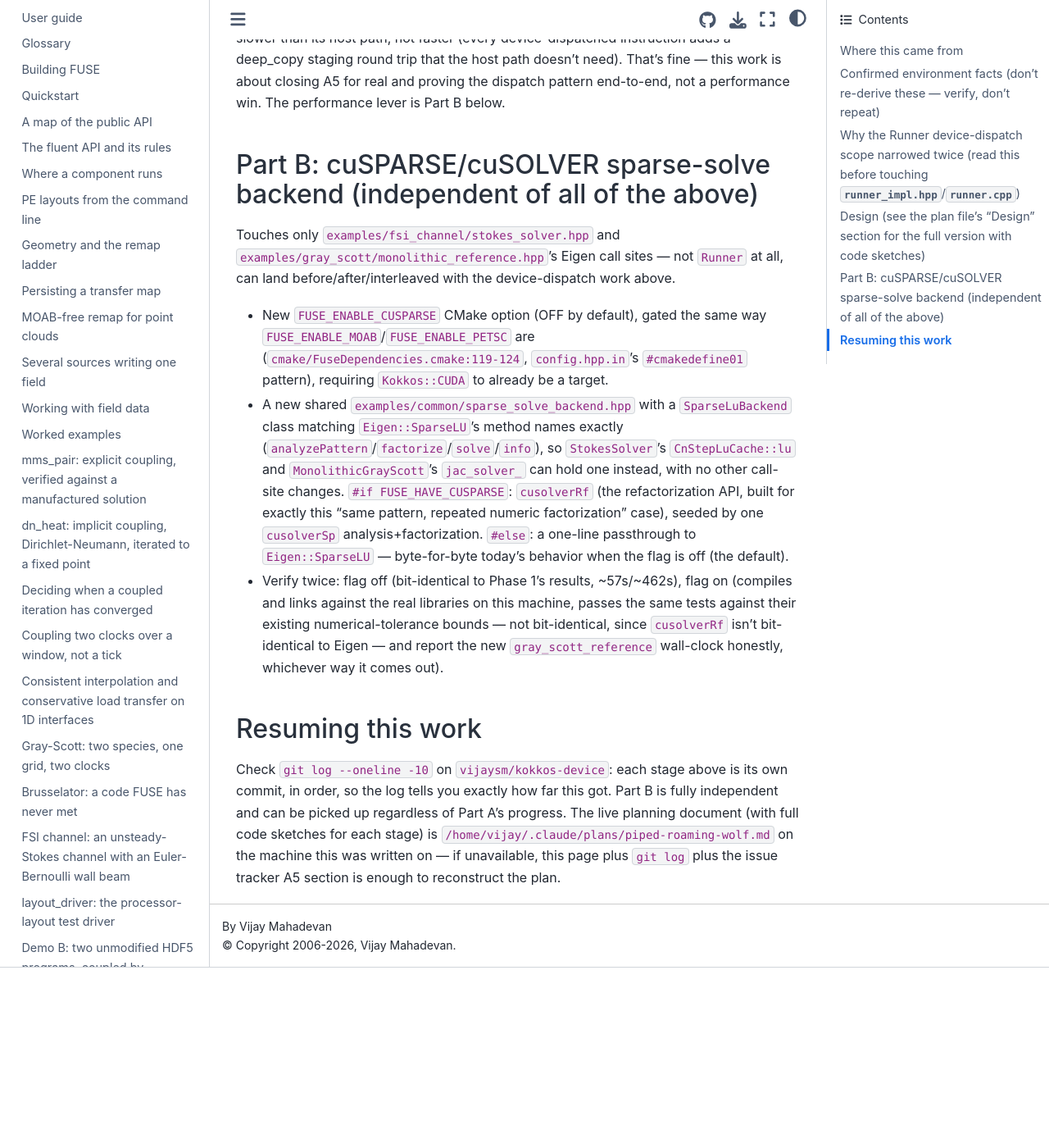
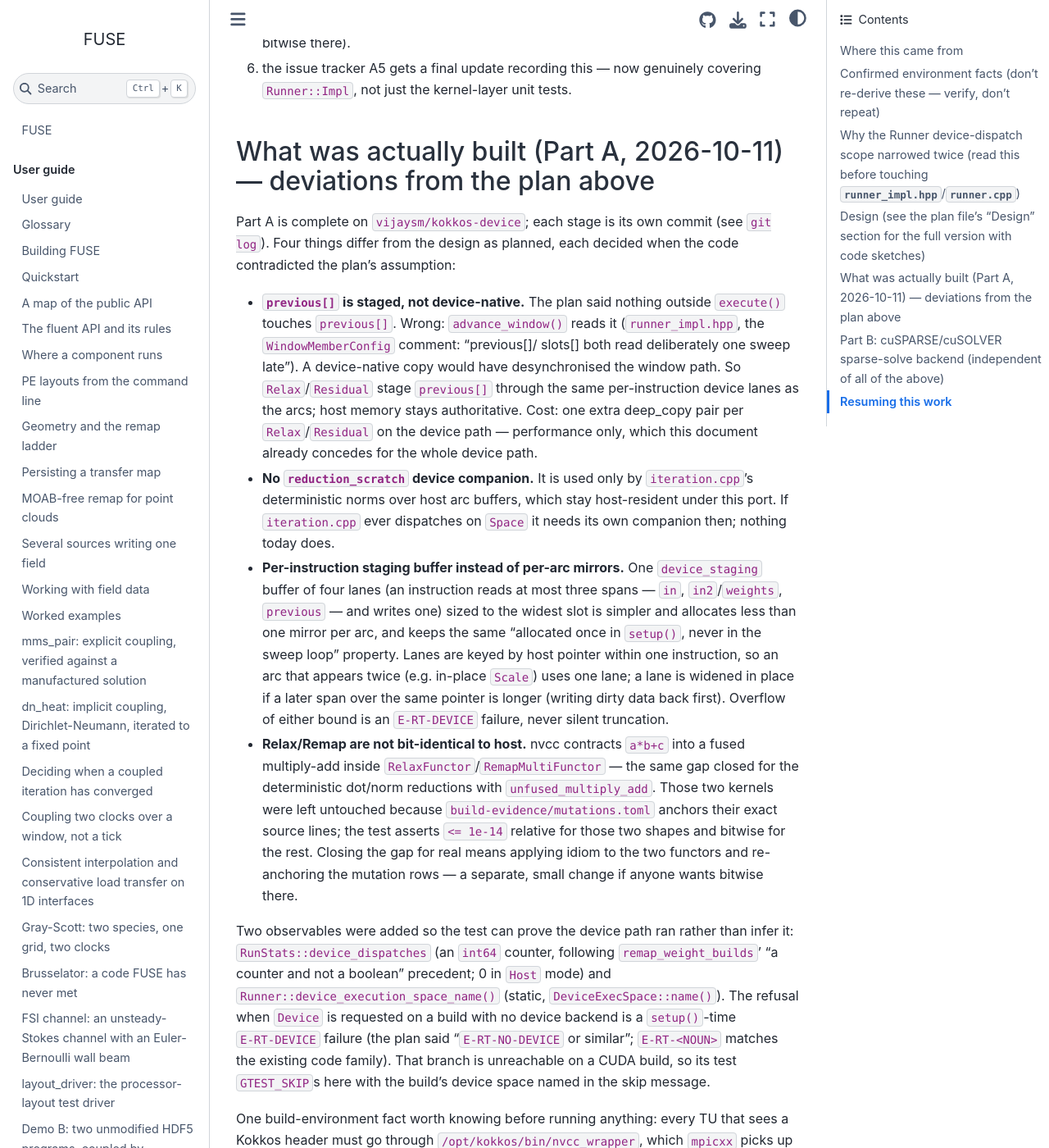
Before and after one commit to vijaysm/fuse, a Sphinx documentation site: the page built from docs/dev/runner-device-dispatch.md, in a window 1280 px wide and 1400 px high, scrolled down 3829 px. Shown: the whole window at 82% size. Built offline with Sphinx 7.4.7 and the Sphinx Book theme 1.1.4, drawn with Linux system fonts in a browser that asks for light colours; pages that are not in the unit, such as notebooks, are missing from menus; before the commit the page ends 5009 px from its top, so only the background shows below that; some of the changed text lies outside the part shown.

```diff
--- a/docs/dev/runner-device-dispatch.md
+++ b/docs/dev/runner-device-dispatch.md
@@ -123,15 +123,18 @@
 3. Device-resident companions, each allocated **once** (never per-instruction
    — this file has a standing "nothing in the sweep loop may allocate"
    invariant, stated on `reduction_scratch`'s own comment and
-   `iteration.cpp`'s header): per-arc field mirrors (deep_copy staged in/out
-   around each device-dispatched instruction), a device-space companion to
-   `detail::RemapCsr` (built via one `deep_copy` from the already-built host
-   triplets — the expensive stable-sort/prefix-scan still only ever runs once,
-   on host), a device-space companion to `reduction_scratch` (reusing
-   `space_kernels.hpp`'s existing `finalize_deterministic_scratch`
-   mirror+`deep_copy` idiom verbatim), and device-native (no staging needed)
-   versions of `previous[]`/spacetime `history`, since nothing outside
-   `execute()` itself ever touches those two.
+   `iteration.cpp`'s header). **As built** (the plan's version of this item
+   was revised during implementation; the deviations and why are in "What
+   was actually built" below): one device staging buffer
+   (`Impl::device_staging`, label `fuse::dev_staging`, `kDeviceStagingSlots`
+   = 4 lanes each `max(slots[i].total())` doubles) allocated at the end of
+   `setup()` only when `execution_space == Device`, through which each
+   device-dispatched instruction's arcs are deep_copy-staged in before the
+   kernel and written back after; and a device-space twin of
+   `detail::RemapCsr` (`RemapCsrOf<DeviceMemSpace>`, `remap_csr_device[]`)
+   built by `mirror_remap_csr()` via three `deep_copy`s from the already-built
+   host triplets at `resolve_remap()` time — the expensive stable-sort/
+   prefix-scan still only ever runs once, on host.
 4. Staged rollout, **full ctest suite must stay green after every stage**
    before the next one starts (see the plan file for the exact 5-stage
    breakdown and what each commit contains). Stage 2 (templating `execute()`
@@ -139,13 +142,73 @@
    the "already host-only" vs. "needs `Space`" list above line by line, don't
    just trust a green test run, since the existing 279 tests only exercise
    the host branch either way.
-5. A new test (`test/runtime/runner_device_test.cpp` or similar) runs a
-   representative multi-instruction coupling scenario through the real
-   `Runner::Impl::execute()` on both `Host` and `Device`, asserts
-   bit-identical results (deterministic reductions make this valid) and
-   asserts the device run's space name really is `"Cuda"` on this machine.
+5. A new test (`test/runtime/runner_device_test.cpp`, ctest row
+   `runtime.runner_device`) runs two representative multi-instruction
+   coupling scenarios through the real `Runner` on both `Host` and `Device`,
+   asserts the device run's space name really is `"Cuda"` on this machine
+   and that `RunStats::device_dispatches > 0`, and compares results: bitwise
+   for the accumulate/scale/copy-shaped instructions, to `1e-14` relative
+   for `Relax`/weighted `Remap` (see "What was actually built" for why not
+   bitwise there).
 6. the issue tracker A5 gets a final update recording this — now genuinely
    covering `Runner::Impl`, not just the kernel-layer unit tests.
+
+## What was actually built (Part A, 2026-10-11) — deviations from the plan above
+
+Part A is complete on `vijaysm/kokkos-device`; each stage is its own commit
+(see `git log`). Four things differ from the design as planned, each decided
+when the code contradicted the plan's assumption:
+
+- **`previous[]` is staged, not device-native.** The plan said nothing
+  outside `execute()` touches `previous[]`. Wrong: `advance_window()` reads
+  it (`runner_impl.hpp`, the `WindowMemberConfig` comment: "previous[]/
+  slots[] both read deliberately one sweep late"). A device-native copy
+  would have desynchronised the window path. So `Relax`/`Residual` stage
+  `previous[]` through the same per-instruction device lanes as the arcs;
+  host memory stays authoritative. Cost: one extra deep_copy pair per
+  `Relax`/`Residual` on the device path — performance only, which this
+  document already concedes for the whole device path.
+- **No `reduction_scratch` device companion.** It is used only by
+  `iteration.cpp`'s deterministic norms over host arc buffers, which stay
+  host-resident under this port. If `iteration.cpp` ever dispatches on
+  `Space` it needs its own companion then; nothing today does.
+- **Per-instruction staging buffer instead of per-arc mirrors.** One
+  `device_staging` buffer of four lanes (an instruction reads at most three
+  spans — `in`, `in2`/`weights`, `previous` — and writes one) sized to the
+  widest slot is simpler and allocates less than one mirror per arc, and
+  keeps the same "allocated once in `setup()`, never in the sweep loop"
+  property. Lanes are keyed by host pointer within one instruction, so an
+  arc that appears twice (e.g. in-place `Scale`) uses one lane; a lane is
+  widened in place if a later span over the same pointer is longer
+  (writing dirty data back first). Overflow of either bound is an
+  `E-RT-DEVICE` failure, never silent truncation.
+- **Relax/Remap are not bit-identical to host.** nvcc contracts `a*b+c`
+  into a fused multiply-add inside `RelaxFunctor`/`RemapMultiFunctor` — the
+  same gap closed for the deterministic dot/norm reductions with
+  `unfused_multiply_add`. Those two kernels were left untouched because
+  `build-evidence/mutations.toml` anchors their exact source lines; the test
+  asserts `<= 1e-14` relative for those two shapes and bitwise for the rest.
+  Closing the gap for real means applying idiom to the two functors
+  and re-anchoring the mutation rows — a separate, small change if anyone
+  wants bitwise there.
+
+Two observables were added so the test can prove the device path ran rather
+than infer it: `RunStats::device_dispatches` (an `int64` counter, following
+`remap_weight_builds`' "a counter and not a boolean" precedent; 0 in `Host`
+mode) and `Runner::device_execution_space_name()` (static,
+`DeviceExecSpace::name()`). The refusal when `Device` is requested on a
+build with no device backend is a `setup()`-time `E-RT-DEVICE` failure (the
+plan said "`E-RT-NO-DEVICE` or similar"; `E-RT-<NOUN>` matches the existing
+code family). That branch is unreachable on a CUDA build, so its test
+`GTEST_SKIP`s here with the build's device space named in the skip message.
+
+One build-environment fact worth knowing before running anything: every TU
+that sees a Kokkos header must go through `/opt/kokkos/bin/nvcc_wrapper`,
+which `mpicxx` picks up from `OMPI_CXX` (set by `CMakePresets.json`'s
+`_machine` preset). A bare `cmake --build build-all` from a shell without
+`OMPI_CXX=/opt/kokkos/bin/nvcc_wrapper` exported fails on every
+Kokkos-touching TU with g++ rejecting `-Wext-lambda-captures-this`/
+`-arch=sm_61`. Pre-existing, not introduced here.
 
 **Honest expectation to state in the final report, not hide**: this makes
 `Runner`'s device path slower than its host path, not faster (every
```
